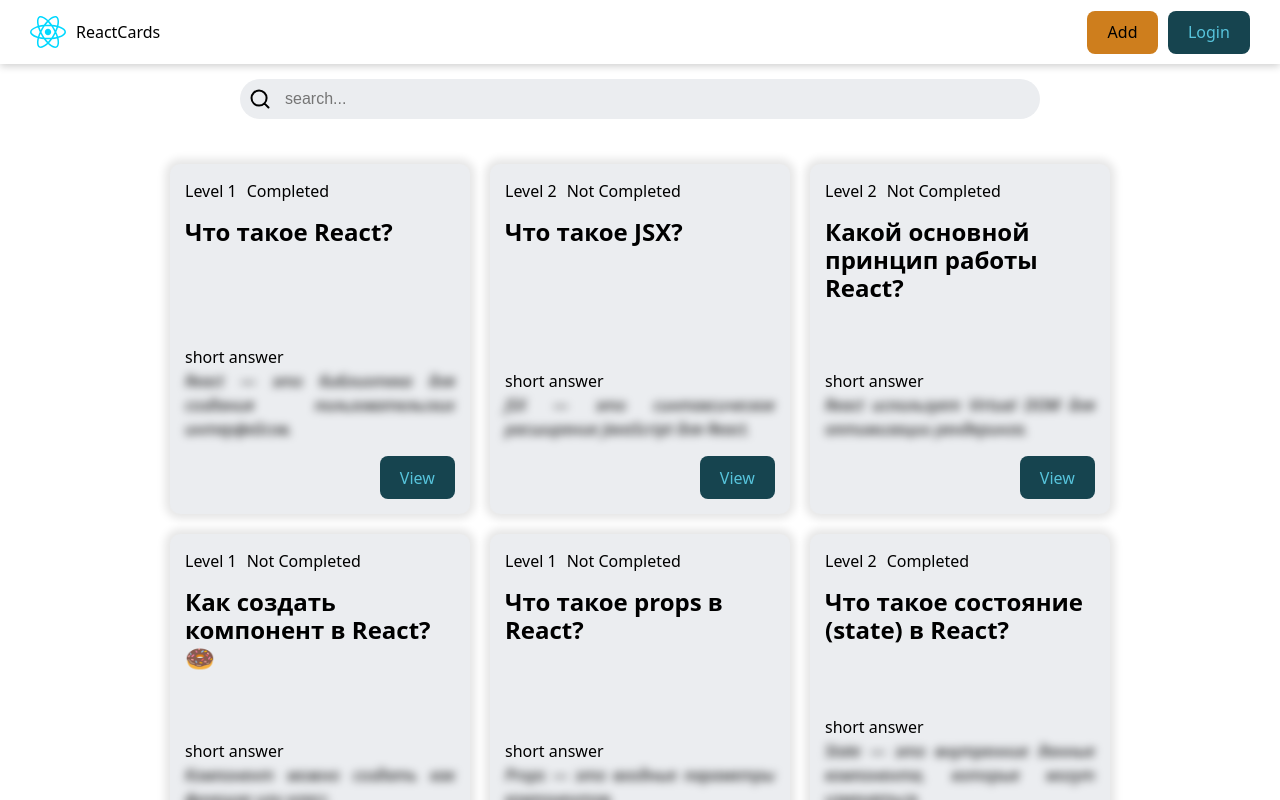
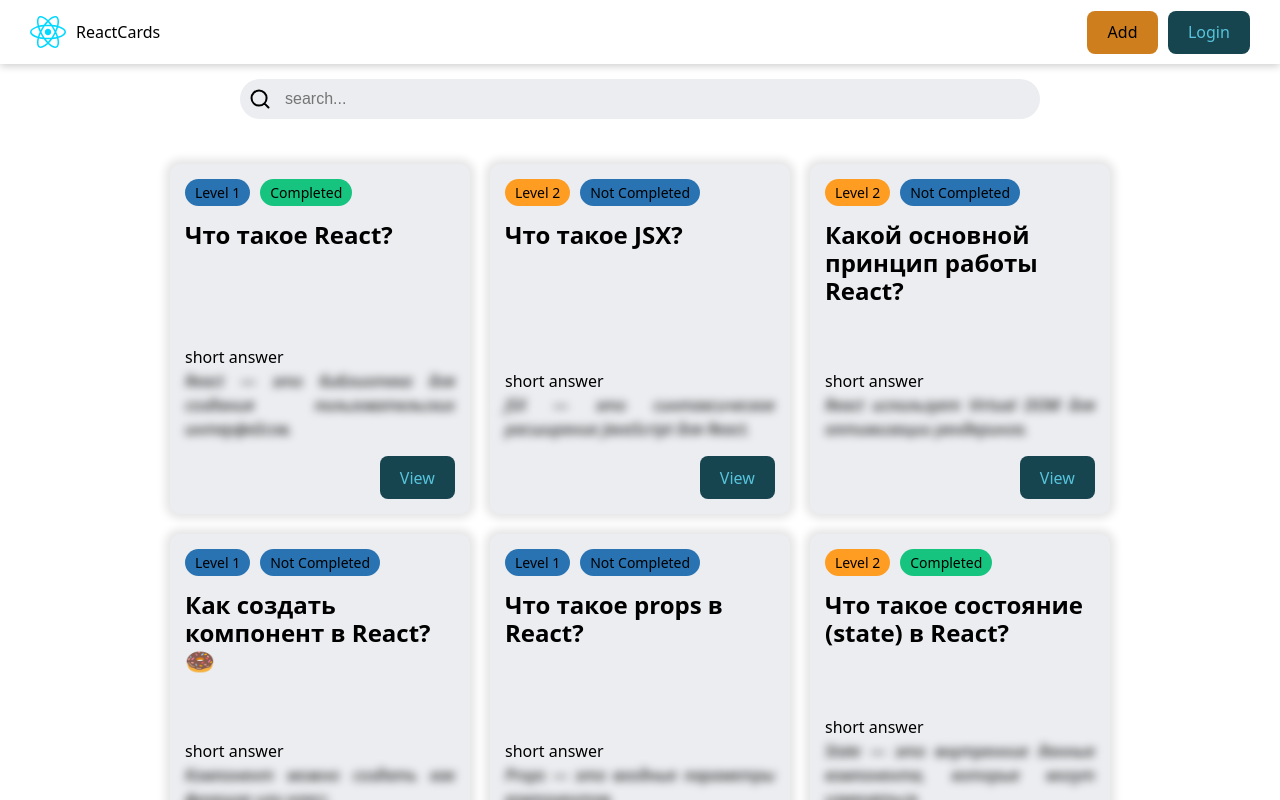
Before and after one commit to zuevarita/React-app-card, a React (Vite) app: page / in a window 1280 px wide. Built offline with nearby package versions, Linux system fonts and the light colour scheme; data requests are answered from the project's data file.

Commit message:
badge component

```diff
--- /dev/null
+++ b/src/components/Badge/Badge.jsx
@@ -0,0 +1,16 @@
+import cls from "./Badge.module.css";
+
+export const Badge = ({ variant, children }) => {
+    switch (variant) {
+        case "primary":
+            return <div className={`${cls.badge} ${cls.primary}`}>{children}</div>;
+        case "success":
+            return <div className={`${cls.badge} ${cls.success}`}>{children}</div>;
+        case "warning":
+            return <div className={`${cls.badge} ${cls.warning}`}>{children}</div>;
+        case "alert":
+            return <div className={`${cls.badge} ${cls.alert}`}>{children}</div>;
+        default:
+            return <div className={`${cls.badge}`}>{children}</div>;
+    }
+};
--- /dev/null
+++ b/src/components/Badge/Badge.module.css
@@ -0,0 +1,23 @@
+.badge{
+    width: fit-content;
+    border-radius: 20px;
+    padding: 3px 10px;
+    color: var(--text-color);
+    text-transform: capitalize;
+    font-weight: 500;
+    font-size: 14px;
+    background-color: bisque;
+}
+
+.primary{
+    background-color: #2973B2;
+}
+.success{
+    background-color: #16C47F;
+}
+.warning{
+    background-color: #FF9D23;
+}
+.alert{
+    background-color: #D84040;
+}
--- /dev/null
+++ b/src/components/Badge/index.jsx
@@ -0,0 +1 @@
+export { Badge } from "./Badge";
--- a/src/components/QuestionCard/QuestionCard.jsx
+++ b/src/components/QuestionCard/QuestionCard.jsx
@@ -1,21 +1,25 @@
 import { useNavigate } from "react-router-dom";
 import { Button } from "../Button";
-import cls from "./QuestionCard.module.css"
+import cls from "./QuestionCard.module.css";
+import { Badge } from "../Badge";
 
-export const QuestionCard = ({card}) => {
+export const QuestionCard = ({ card }) => {
     const navigate = useNavigate();
+
+    const levelVariant = card.level === 1 ? "primary" : card.level === 2 ? "warning" : "alert";
+    const complitedVariant = card.completed ? "success" : "primary";
     return (
         <div className={cls.card}>
             <div className={cls.cardLabels}>
-                <div>Level {card.level}</div>
-                <div>{card.completed? "Completed": "Not Completed"}</div>
+                <Badge variant={levelVariant}>Level {card.level}</Badge>
+                <Badge variant={complitedVariant}>{card.completed ? "Completed" : "Not Completed"}</Badge>
             </div>
             <h5 className={cls.cardTitle}>{card.question}</h5>
             <div className={cls.cardAnswers}>
                 <label>short answer</label>
                 <p className={cls.cardAnswer}>{card.answer}</p>
             </div>
-            <Button onClick={()=>navigate(`/question/${card.id}`)}> View</Button>
+            <Button onClick={() => navigate(`/question/${card.id}`)}> View</Button>
         </div>
-     );
-}
+    );
+};
```
